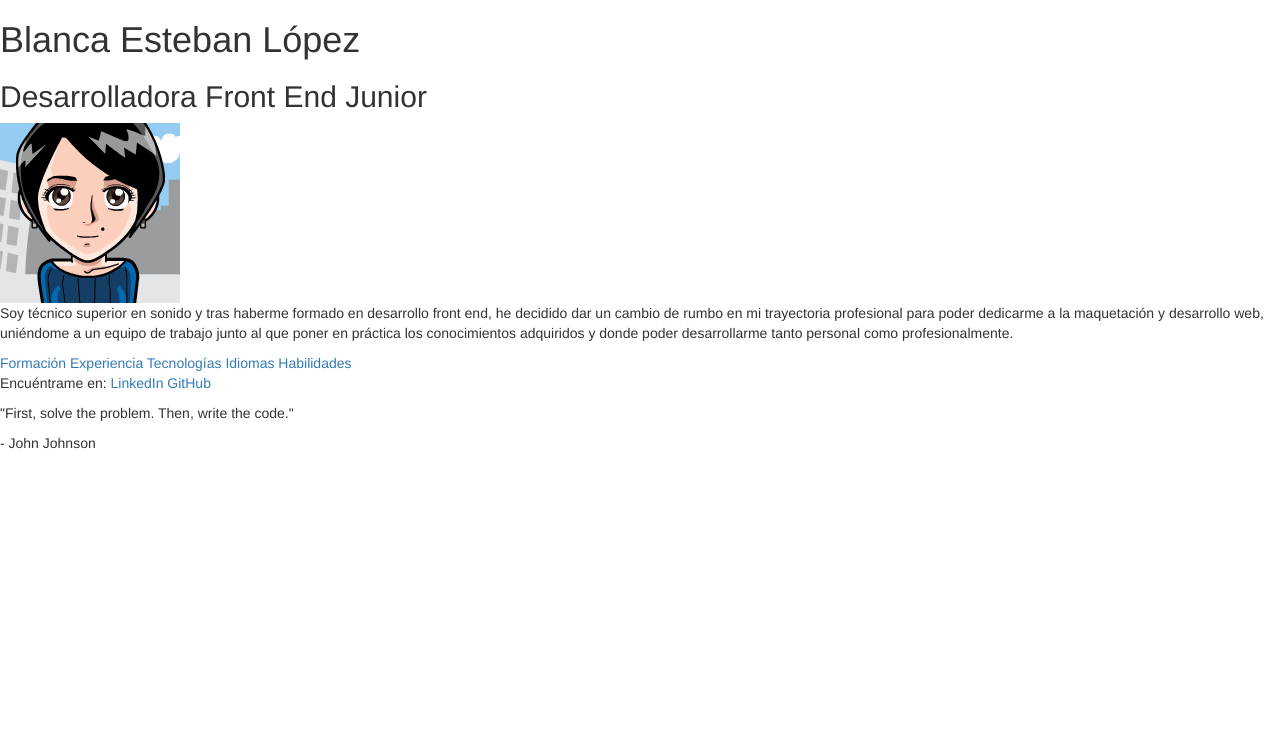
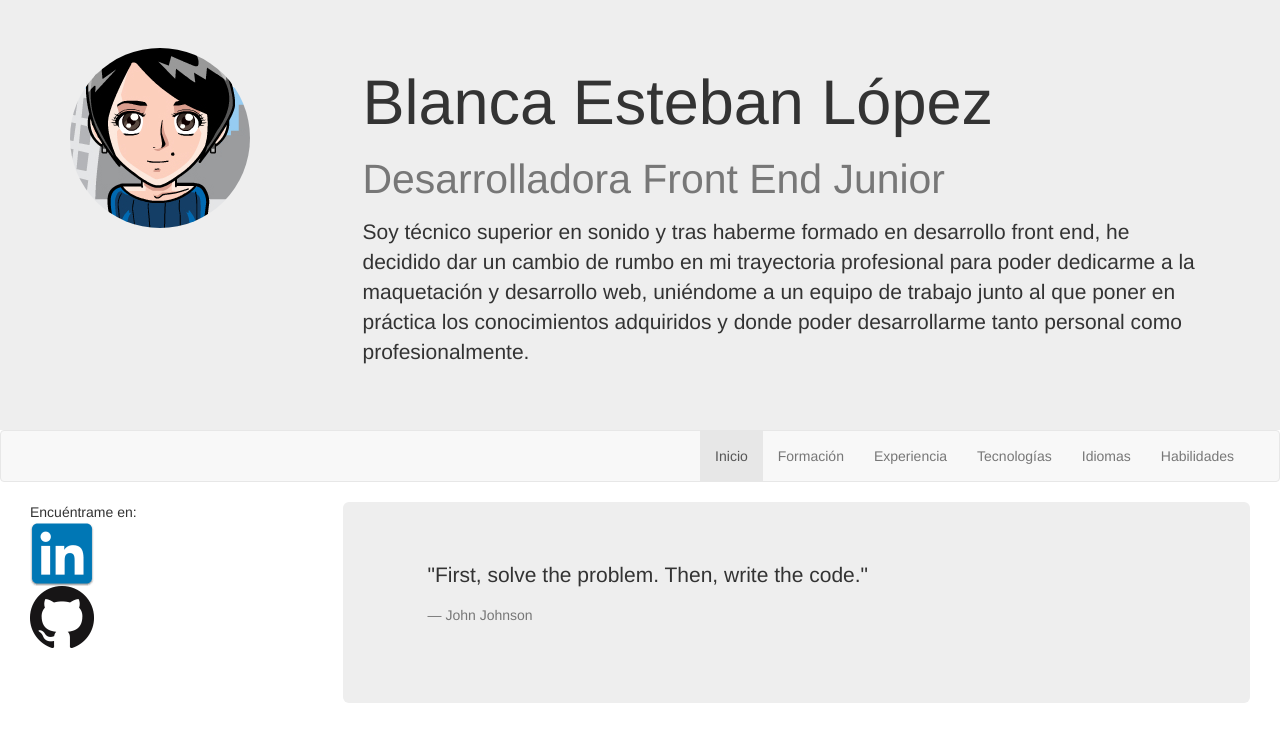
Before and after one commit to blancaesteban/curriculum-vitae, a website: page index.html in a window 1280 px wide. Drawn offline with nearby package versions, Linux system fonts and the light colour scheme.

Commit message:
Agrego clases Bootstrap

```diff
--- a/index.html
+++ b/index.html
@@ -7,40 +7,91 @@
     <meta http-equiv="X-UA-Compatible" content="ie=edge">
     <title>Blanca Esteban López</title>
     <link href="css/bootstrap.min.css" rel="stylesheet">
+    <style>
+        .jumbotron {
+            margin-bottom: 0;
+        }
+    </style>
 </head>
 
 <body>
     <header>
-        <div class="container-fluid">
+        <div class="jumbotron">
+            <div class="container">
                 <div class="row">
-                <h1>Blanca Esteban López</h1>
-                <h2>Desarrolladora Front End Junior</h2>
-                <img src="images/foto-de-perfil.png" alt="Foto de perfil">
-                <p>Soy técnico superior en sonido y tras haberme formado en desarrollo front end, he decidido dar un cambio
-                    de rumbo en mi trayectoria profesional para poder dedicarme a la maquetación y desarrollo web, uniéndome
-                    a un equipo de trabajo junto al que poner en práctica los conocimientos adquiridos y donde poder desarrollarme
-                    tanto personal como profesionalmente.</p>
+                    <div class="col-md-3">
+                        <img src="images/foto-de-perfil.png" class="img-responsive img-circle" alt="Foto de perfil">
+                    </div>
+                    <div class="col-md-9">
+                        <h1>Blanca Esteban López
+                            <br>
+                            <small>Desarrolladora Front End Junior</small>
+                        </h1>
+                        <p>Soy técnico superior en sonido y tras haberme formado en desarrollo front end, he decidido dar un
+                            cambio de rumbo en mi trayectoria profesional para poder dedicarme a la maquetación y desarrollo
+                            web, uniéndome a un equipo de trabajo junto al que poner en práctica los conocimientos adquiridos
+                            y donde poder desarrollarme tanto personal como profesionalmente.</p>
+                    </div>
+                </div>
             </div>
         </div>
     </header>
-    <nav>
+    <nav class="navbar navbar-default">
+        <div class="container-fluid">
+            <button type="button" class="navbar-toggle" data-toggle="collapse" data-target=".navbar-main-collapse">
+                <span class="icon-bar"></span>
+                <span class="icon-bar"></span>
+                <span class="icon-bar"></span>
+            </button>
+            <div class="collapse navbar-collapse navbar-right navbar-main-collapse">
+                <ul class="nav navbar-nav">
+                    <li class="active">
+                        <a href="#">Inicio</a>
+                    </li>
+                    <li>
                         <a href="#">Formación</a>
+                    </li>
+                    <li>
                         <a href="#">Experiencia</a>
+                    </li>
+                    <li>
                         <a href="#">Tecnologías</a>
+                    </li>
+                    <li>
                         <a href="#">Idiomas</a>
+                    </li>
+                    <li>
                         <a href="#">Habilidades</a>
+                    </li>
+                </ul>
+            </div>
+        </div>
     </nav>
+    <div class="container-fluid">
         <aside>
+            <div class="col-md-3">
                 <p>Encuéntrame en:
-            <a href="https://www.linkedin.com/in/frontendblancaestebanlopez/" target="_blank">LinkedIn</a>
-            <a href="https://github.com/blancaesteban" target="_blank">GitHub</a>
+                    <a href="https://www.linkedin.com/in/frontendblancaestebanlopez/" target="_blank">
+                        <img src="images/linkedin.png" class="img-responsive" alt="Icono LinkedIn">
+                    </a>
+                    <a href="https://github.com/blancaesteban" target="_blank">
+                        <img src="images/github.png" class="img-responsive" alt="Icono GitHub">
+                    </a>
                 </p>
+            </div>
         </aside>
         <section>
+            <div class="col-md-9">
+                <div class="jumbotron">
+                    <blockquote>
                         <p>"First, solve the problem. Then, write the code."</p>
-        <p>- John Johnson</p>
+                        <footer>John Johnson</footer>
+                    </blockquote>
+                </div>
+            </div>
         </section>
-    <script src="https://ajax.googleapis.com/ajax/libs/jquery/1.12.4/jquery.min.js"></script>
+    </div>
+    <script src="http://code.jquery.com/jquery.js"></script>
     <script src="js/bootstrap.min.js"></script>
 </body>
 
```
Lines whose indentation alone changed are shown as unchanged.
